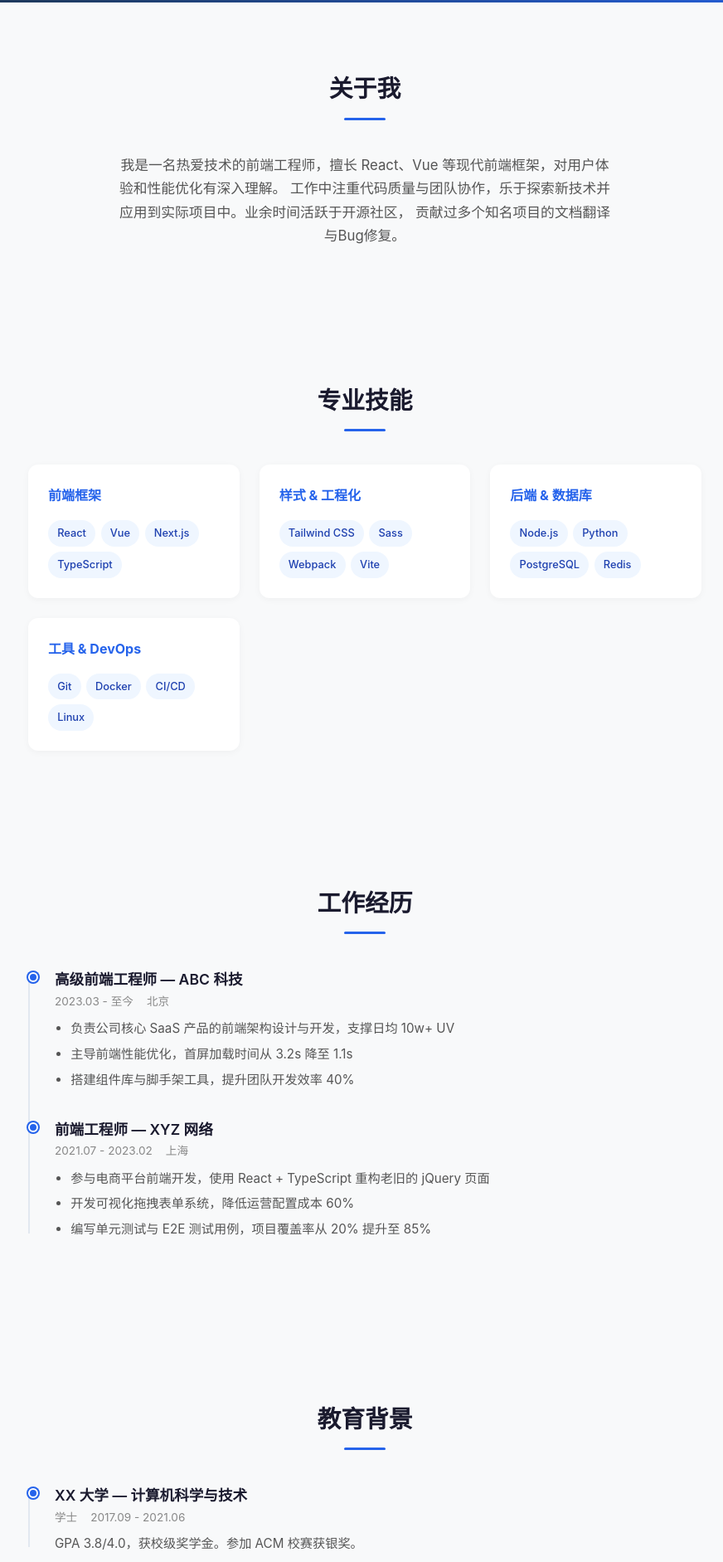
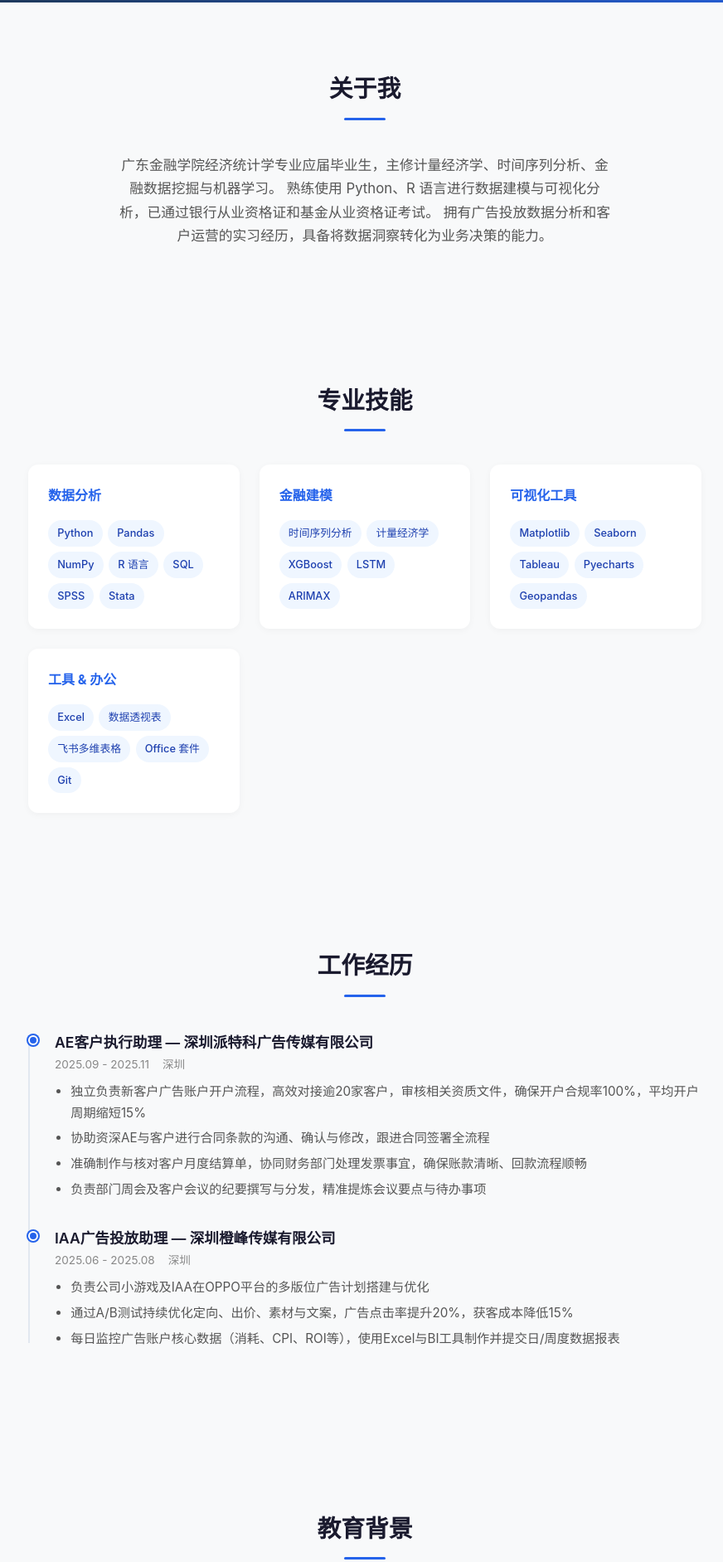
Before and after one commit to Liwang00007/resume, a plain HTML site: page index.html in a window 1280 px wide. Shown: the part 797-2680 px from the top of the page at 83% size, without its empty margins (200-1072 px from the left). Drawn offline with Linux system fonts and the light colour scheme.

Commit message:
更新为李旺仔个人真实简历信息

```diff
--- a/index.html
+++ b/index.html
@@ -3,7 +3,7 @@
 <head>
 <meta charset="UTF-8">
 <meta name="viewport" content="width=device-width, initial-scale=1.0">
-<title>张三 - 个人简历</title>
+<title>李旺仔 - 个人简历</title>
 <style>
 /* ===== Reset & Base ===== */
 *, *::before, *::after { box-sizing: border-box; margin: 0; padding: 0; }
@@ -161,14 +161,13 @@ body {
 <!-- Hero -->
 <section class="hero">
   <div class="hero-content">
-    <img class="hero-avatar" src="https://placehold.co/120x120/2563eb/ffffff?text=ZS" alt="头像">
-    <h1>张 三</h1>
-    <p class="subtitle">高级前端工程师</p>
-    <p class="tagline">5年Web开发经验，专注于构建高性能、可维护的前端应用，热爱开源与技术分享。</p>
+    <img class="hero-avatar" src="photo.jpg" alt="头像">
+    <h1>李旺仔</h1>
+    <p class="subtitle">金融数据分析 / 统计建模</p>
+    <p class="tagline">广东金融学院经济统计学专业2026届毕业生，具备扎实的统计基础与金融知识，擅长通过数据分析和建模解决实际问题。</p>
     <div class="hero-links">
       <a class="btn-primary" href="#contact">联系我</a>
-      <a class="btn-secondary" href="#" target="_blank">GitHub</a>
-      <a class="btn-secondary" href="#" target="_blank">下载简历 PDF</a>
+      <a class="btn-secondary" href="https://github.com/Liwang00007" target="_blank">GitHub</a>
     </div>
   </div>
 </section>
@@ -177,9 +176,9 @@ body {
 <section id="about" class="section">
   <h2 class="section-title">关于我</h2>
   <p class="about-text">
-    我是一名热爱技术的前端工程师，擅长 React、Vue 等现代前端框架，对用户体验和性能优化有深入理解。
-    工作中注重代码质量与团队协作，乐于探索新技术并应用到实际项目中。业余时间活跃于开源社区，
-    贡献过多个知名项目的文档翻译与Bug修复。
+    广东金融学院经济统计学专业应届毕业生，主修计量经济学、时间序列分析、金融数据挖掘与机器学习。
+    熟练使用 Python、R 语言进行数据建模与可视化分析，已通过银行从业资格证和基金从业资格证考试。
+    拥有广告投放数据分析和客户运营的实习经历，具备将数据洞察转化为业务决策的能力。
   </p>
 </section>
 
@@ -188,39 +187,45 @@ body {
   <h2 class="section-title">专业技能</h2>
   <div class="skills-grid">
     <div class="skill-category">
-      <h3>前端框架</h3>
+      <h3>数据分析</h3>
       <div class="skill-tags">
-        <span class="skill-tag">React</span>
-        <span class="skill-tag">Vue</span>
-        <span class="skill-tag">Next.js</span>
-        <span class="skill-tag">TypeScript</span>
+        <span class="skill-tag">Python</span>
+        <span class="skill-tag">Pandas</span>
+        <span class="skill-tag">NumPy</span>
+        <span class="skill-tag">R 语言</span>
+        <span class="skill-tag">SQL</span>
+        <span class="skill-tag">SPSS</span>
+        <span class="skill-tag">Stata</span>
       </div>
     </div>
     <div class="skill-category">
-      <h3>样式 &amp; 工程化</h3>
+      <h3>金融建模</h3>
       <div class="skill-tags">
-        <span class="skill-tag">Tailwind CSS</span>
-        <span class="skill-tag">Sass</span>
-        <span class="skill-tag">Webpack</span>
-        <span class="skill-tag">Vite</span>
+        <span class="skill-tag">时间序列分析</span>
+        <span class="skill-tag">计量经济学</span>
+        <span class="skill-tag">XGBoost</span>
+        <span class="skill-tag">LSTM</span>
+        <span class="skill-tag">ARIMAX</span>
       </div>
     </div>
     <div class="skill-category">
-      <h3>后端 &amp; 数据库</h3>
+      <h3>可视化工具</h3>
       <div class="skill-tags">
-        <span class="skill-tag">Node.js</span>
-        <span class="skill-tag">Python</span>
-        <span class="skill-tag">PostgreSQL</span>
-        <span class="skill-tag">Redis</span>
+        <span class="skill-tag">Matplotlib</span>
+        <span class="skill-tag">Seaborn</span>
+        <span class="skill-tag">Tableau</span>
+        <span class="skill-tag">Pyecharts</span>
+        <span class="skill-tag">Geopandas</span>
       </div>
     </div>
     <div class="skill-category">
-      <h3>工具 &amp; DevOps</h3>
+      <h3>工具 &amp; 办公</h3>
       <div class="skill-tags">
+        <span class="skill-tag">Excel</span>
+        <span class="skill-tag">数据透视表</span>
+        <span class="skill-tag">飞书多维表格</span>
+        <span class="skill-tag">Office 套件</span>
         <span class="skill-tag">Git</span>
-        <span class="skill-tag">Docker</span>
-        <span class="skill-tag">CI/CD</span>
-        <span class="skill-tag">Linux</span>
       </div>
     </div>
   </div>
@@ -231,21 +236,22 @@ body {
   <h2 class="section-title">工作经历</h2>
   <div class="timeline">
     <div class="timeline-item">
-      <h3>高级前端工程师 — ABC 科技</h3>
-      <p class="meta"><span>2023.03 - 至今</span><span>北京</span></p>
+      <h3>AE客户执行助理 — 深圳派特科广告传媒有限公司</h3>
+      <p class="meta"><span>2025.09 - 2025.11</span><span>深圳</span></p>
       <ul>
-        <li>负责公司核心 SaaS 产品的前端架构设计与开发，支撑日均 10w+ UV</li>
-        <li>主导前端性能优化，首屏加载时间从 3.2s 降至 1.1s</li>
-        <li>搭建组件库与脚手架工具，提升团队开发效率 40%</li>
+        <li>独立负责新客户广告账户开户流程，高效对接逾20家客户，审核相关资质文件，确保开户合规率100%，平均开户周期缩短15%</li>
+        <li>协助资深AE与客户进行合同条款的沟通、确认与修改，跟进合同签署全流程</li>
+        <li>准确制作与核对客户月度结算单，协同财务部门处理发票事宜，确保账款清晰、回款流程顺畅</li>
+        <li>负责部门周会及客户会议的纪要撰写与分发，精准提炼会议要点与待办事项</li>
       </ul>
     </div>
     <div class="timeline-item">
-      <h3>前端工程师 — XYZ 网络</h3>
-      <p class="meta"><span>2021.07 - 2023.02</span><span>上海</span></p>
+      <h3>IAA广告投放助理 — 深圳橙峰传媒有限公司</h3>
+      <p class="meta"><span>2025.06 - 2025.08</span><span>深圳</span></p>
       <ul>
-        <li>参与电商平台前端开发，使用 React + TypeScript 重构老旧的 jQuery 页面</li>
-        <li>开发可视化拖拽表单系统，降低运营配置成本 60%</li>
-        <li>编写单元测试与 E2E 测试用例，项目覆盖率从 20% 提升至 85%</li>
+        <li>负责公司小游戏及IAA在OPPO平台的多版位广告计划搭建与优化</li>
+        <li>通过A/B测试持续优化定向、出价、素材与文案，广告点击率提升20%，获客成本降低15%</li>
+        <li>每日监控广告账户核心数据（消耗、CPI、ROI等），使用Excel与BI工具制作并提交日/周度数据报表</li>
       </ul>
     </div>
   </div>
@@ -256,9 +262,10 @@ body {
   <h2 class="section-title">教育背景</h2>
   <div class="timeline">
     <div class="timeline-item">
-      <h3>XX 大学 — 计算机科学与技术</h3>
-      <p class="meta"><span>学士</span><span>2017.09 - 2021.06</span></p>
-      <p style="color:#555;font-size:0.95rem;">GPA 3.8/4.0，获校级奖学金。参加 ACM 校赛获银奖。</p>
+      <h3>广东金融学院 — 经济统计学</h3>
+      <p class="meta"><span>学士</span><span>2022.09 - 2026.06</span></p>
+      <p style="color:#555;font-size:0.95rem;">GPA 前 50%，获科研创新标兵奖。</p>
+      <p style="color:#555;font-size:0.95rem;margin-top:0.3rem;">主修课程：计量经济学、时间序列分析、投资学、金融数据挖掘、机器学习、数据可视化、国民经济核算、抽样调查、中级财务会计</p>
     </div>
   </div>
 </section>
@@ -268,31 +275,31 @@ body {
   <h2 class="section-title">项目作品</h2>
   <div class="projects-grid">
     <div class="project-card">
-      <h3>E-Commerce 电商平台</h3>
-      <p>全栈电商网站，支持商品展示、购物车、支付、订单管理等完整业务流程。</p>
+      <h3>万科A股价格预测（课程论文）</h3>
+      <p>通过Tushare API抓取2018-2023年日频交易数据，构造MACD、RSI技术指标及舆情因子，XGBoost预测精度(RMSE=1.24)显著优于LSTM(RMSE=1.87)，获课程最高分。</p>
       <div class="tech">
-        <span>React</span><span>Node.js</span><span>MongoDB</span><span>Stripe</span>
+        <span>Python</span><span>XGBoost</span><span>LSTM</span><span>Pandas</span>
       </div>
     </div>
     <div class="project-card">
-      <h3>Markdown 笔记应用</h3>
-      <p>支持实时预览、多级目录、标签管理的 Markdown 在线笔记工具。</p>
+      <h3>金融数据可视化分析（期末报告）</h3>
+      <p>揭示股票收益率尖峰厚尾特征（QQ图+核密度估计），设计机构持股比例热力图，构建资金流向动态桑基图。</p>
       <div class="tech">
-        <span>Vue 3</span><span>Pinia</span><span>Tailwind CSS</span>
+        <span>Python</span><span>Tableau</span><span>Pyecharts</span><span>Geopandas</span>
       </div>
     </div>
     <div class="project-card">
-      <h3>低代码表单设计器</h3>
-      <p>拖拽式表单配置系统，支持自定义组件、规则引擎与数据联动。</p>
+      <h3>广州二手房价预测（统计建模大赛）</h3>
+      <p>运用ARIMAX时间序列模型对广州二手房价格进行预测与模型对比分析，撰写20页报告，获全国大学生统计建模大赛省三等奖。</p>
       <div class="tech">
-        <span>React</span><span>TypeScript</span><span>Ant Design</span><span>DnD Kit</span>
+        <span>R语言</span><span>ARIMAX</span><span>时间序列分析</span>
       </div>
     </div>
     <div class="project-card">
-      <h3>个人博客系统</h3>
-      <p>基于 Next.js 的静态博客，支持 MDX 写作、RSS 订阅与全文搜索。</p>
+      <h3>多工序生产决策模型（数学建模竞赛）</h3>
+      <p>建立模拟退火模型解决多工序生产中的抽样检测与动态规划决策问题，使用Python/MATLAB进行数据清洗与预测，误差率降低13%，获省三等奖。</p>
       <div class="tech">
-        <span>Next.js</span><span>MDX</span><span>Vercel</span>
+        <span>Python</span><span>MATLAB</span><span>模拟退火算法</span>
       </div>
     </div>
   </div>
@@ -302,15 +309,15 @@ body {
 <section id="contact" class="section">
   <h2 class="section-title">联系方式</h2>
   <div class="contact-info">
-    <p><strong>邮箱：</strong><a href="mailto:zhangsan@example.com">zhangsan@example.com</a></p>
-    <p><strong>电话：</strong><a href="tel:+8613800000000">138-0000-0000</a></p>
-    <p><strong>GitHub：</strong><a href="https://github.com/zhangsan" target="_blank">github.com/zhangsan</a></p>
-    <p><strong>所在地：</strong>北京市朝阳区</p>
+    <p><strong>邮箱：</strong><a href="mailto:19878826298@163.com">19878826298@163.com</a></p>
+    <p><strong>电话：</strong><a href="tel:+8619878826298">198-7882-6298</a></p>
+    <p><strong>GitHub：</strong><a href="https://github.com/Liwang00007" target="_blank">github.com/Liwang00007</a></p>
+    <p><strong>所在地：</strong>广东省深圳市</p>
   </div>
 </section>
 
 <footer class="footer">
-  &copy; 2024 张三. All rights reserved.
+  &copy; 2026 李旺仔. All rights reserved.
 </footer>
 
 </body>
```
Also changed, not shown: photo.jpg (added).
